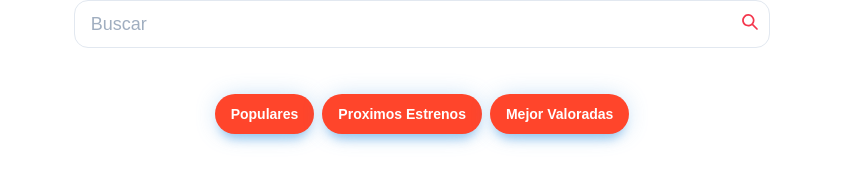
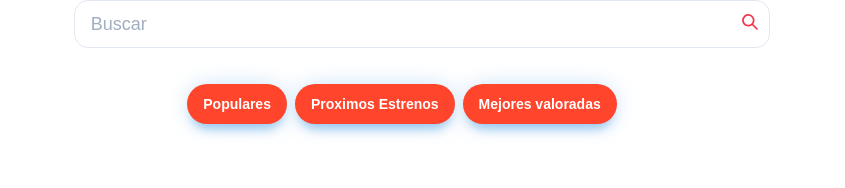
Before and after one commit to Jefry04/houm, a Next.js app: page / in a window 1280 px wide. Shown: the part 191-379 px from the top of the page, without its empty margins (218-1063 px from the left). Built offline with nearby package versions, Linux system fonts and the light colour scheme.

Commit message:
refactor

```diff
--- a/src/components/Filter.jsx
+++ b/src/components/Filter.jsx
@@ -1,10 +1,11 @@
 import React from "react";
 import { Button } from "@chakra-ui/react";
-import Link from "next/link";
+import NextLink from "next/link";
 
 export const Filter = () => {
   return (
     <>
+      <NextLink href={"/popular"} passHref>
         <Button
           m="4px"
           px={4}
@@ -19,10 +20,10 @@ export const Filter = () => {
             bg: "hover",
           }}
         >
-        <Link href={"/popular"}>
-          <a>Populares</a>
-        </Link>
+          Populares
         </Button>
+      </NextLink>
+      <NextLink href={"/upcoming"} passHref>
         <Button
           m="4px"
           px={4}
@@ -37,10 +38,10 @@ export const Filter = () => {
             bg: "hover",
           }}
         >
-        <Link href={"/upcoming"}>
-          <a>Proximos Estrenos</a>
-        </Link>
+          Proximos Estrenos
         </Button>
+      </NextLink>
+      <NextLink href={"/topRated"} passHref>
         <Button
           m="4px"
           px={4}
@@ -55,10 +56,9 @@ export const Filter = () => {
             bg: "hover",
           }}
         >
-        <Link href={"/topRated"}>
-          <a>Mejor Valoradas</a>
-        </Link>
+          Mejores valoradas
         </Button>
+      </NextLink>
     </>
   );
 };
--- a/src/components/Navbar.jsx
+++ b/src/components/Navbar.jsx
@@ -5,11 +5,7 @@ import { Search } from "./Search";
 
 const Navbar = () => {
   return (
-    <Flex
-      borderRadius="12px"
-      boxShadow="2xl"
-      alignItems="baseline"
-    >
+    <Flex pl="5" h="20" boxShadow="2xl" alignItems="baseline">
       <Box p="2" pt="5">
         <Heading as="h1" size="lg" letterSpacing={"tighter"} color="secondary">
           <Link href="/">MUVI</Link>
--- a/src/pages/index.jsx
+++ b/src/pages/index.jsx
@@ -1,16 +1,9 @@
 import React from "react";
-import {
-  SimpleGrid,
-  Box,
-  Flex,
-  Heading,
-  Text,
-} from "@chakra-ui/react";
+import { SimpleGrid, Box, Flex, Heading, Text } from "@chakra-ui/react";
 import { Filter } from "../components/Filter";
 import { Search } from "../components/Search";
 
 export default function Home() {
-
   return (
     <>
       <SimpleGrid
@@ -30,9 +23,9 @@ export default function Home() {
           <Box width="80%">
             <Search />
           </Box>
-          <Box m="10px">
+          <Flex mr="10" direction={{ base: "column", sm: "row", md: "row" }}>
             <Filter />
-          </Box>
+          </Flex>
           <Text mt="16" fontSize="6xl" color="secondary">
             MUVI
           </Text>
```
Also changed, not shown: src/pages/[id].js (+4 -3 lines), src/pages/popular.jsx (+6 -3 lines), src/pages/resultSearch.jsx (+7 -1 lines), src/pages/topRated.jsx (+7 -5 lines), src/pages/upcoming.jsx (+6 -5 lines). Lines whose indentation alone changed are shown as unchanged.
